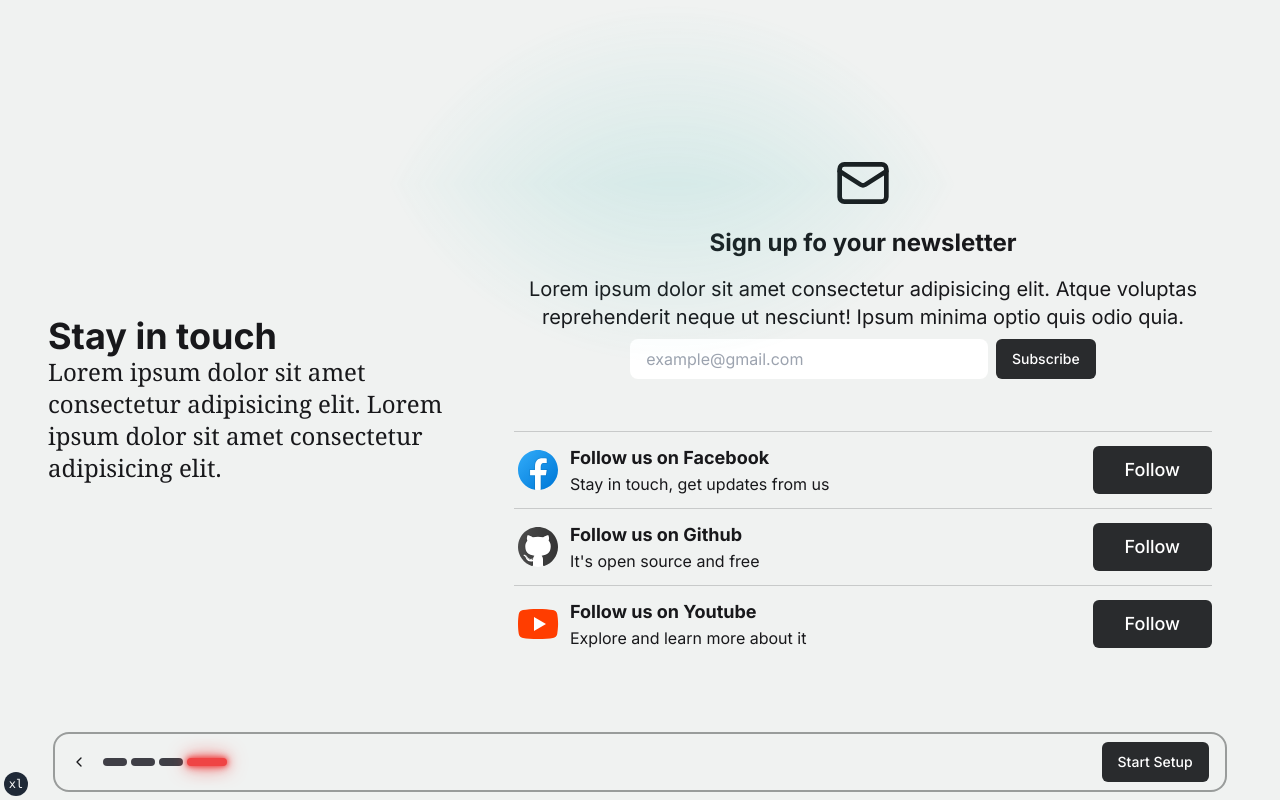
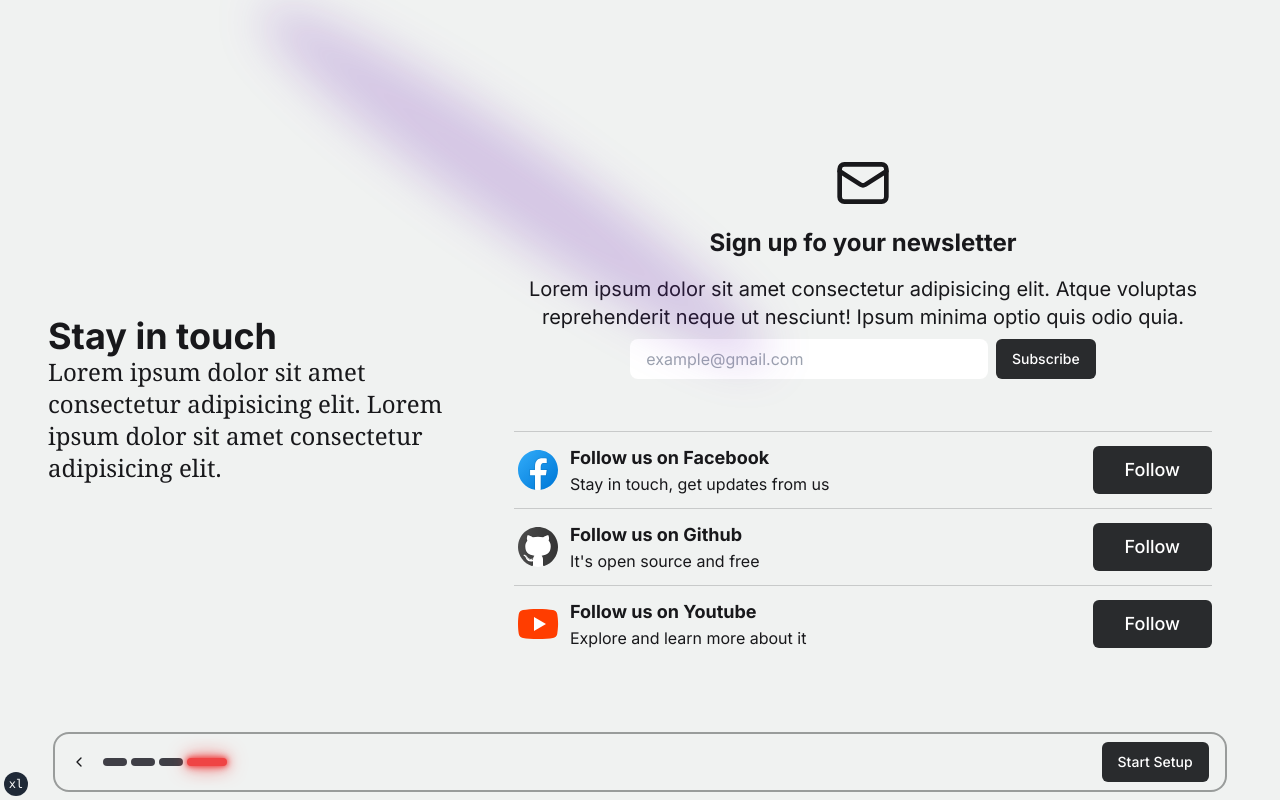
Before and after one commit to brightshift/brightshift-ui, a Next.js app: page /test in a window 1280 px wide. Both pictures are taken after a click on the button 215 px from the left and 762 px from the top of the page. Built offline with nearby package versions, Linux system fonts and the light colour scheme.

Commit message:
fix: onboarding neon gradient

```diff
--- /dev/null
+++ b/components/Neon/RoundMesh.tsx
@@ -0,0 +1,39 @@
+import React from "react"
+
+import { cn } from "@/lib/utils"
+
+interface Props extends React.ComponentProps<"svg"> {}
+
+export function RoundedMesh({ className, fill, ...props }: Props) {
+  return (
+    <svg
+      className={cn(className)}
+      width="800"
+      height="800"
+      viewBox="0 0 800 800"
+      xmlns="http://www.w3.org/2000/svg"
+      {...props}
+    >
+      <circle
+        cx="400"
+        cy="400"
+        r="400"
+        fill={"url(#roundmesh_gradient)"}
+        fillOpacity="0.4"
+      />
+      <defs>
+        <radialGradient
+          id="roundmesh_gradient"
+          cx="0"
+          cy="0"
+          r="1"
+          gradientUnits="userSpaceOnUse"
+          gradientTransform="translate(400 400) rotate(90) scale(400)"
+        >
+          <stop stopColor="#3ABAB4" />
+          <stop offset="1" stopColor="#3ABAB4" stopOpacity="0.01" />
+        </radialGradient>
+      </defs>
+    </svg>
+  )
+}
--- /dev/null
+++ b/components/Neon/halfRoundMesh.tsx
@@ -0,0 +1,50 @@
+import * as React from "react"
+
+import { cn } from "@/lib/utils"
+
+interface Props extends React.ComponentPropsWithoutRef<"svg"> {}
+
+export function HalfRoundMesh({ className, ...props }: Props) {
+  return (
+    <svg
+      className={cn(className)}
+      width={800}
+      height={264}
+      fill="none"
+      xmlns="http://www.w3.org/2000/svg"
+      {...props}
+    >
+      <circle
+        cx={400}
+        cy={400}
+        r={400}
+        fill='url("#footerglow_paint0_radial")'
+        fillOpacity={0.4}
+      />
+      <defs>
+        <radialGradient
+          id="footerglow_paint0_radial"
+          cx={0}
+          cy={0}
+          r={1}
+          gradientUnits="userSpaceOnUse"
+          gradientTransform="rotate(90 0 400) scale(315.089)"
+        >
+          <stop stopColor="#3ABAB4" />
+          <stop offset={1} stopColor="#3ABAB4" stopOpacity={0.01} />
+        </radialGradient>
+        <radialGradient
+          id="footerglow_paint0_radial"
+          cx={0}
+          cy={0}
+          r={1}
+          gradientUnits="userSpaceOnUse"
+          gradientTransform="rotate(90 0 400) scale(315.089)"
+        >
+          <stop stopColor="#3ABAB4" />
+          <stop offset={1} stopColor="#3ABAB4" stopOpacity={0.01} />
+        </radialGradient>
+      </defs>
+    </svg>
+  )
+}
--- /dev/null
+++ b/components/Neon/index.ts
@@ -0,0 +1,2 @@
+export * from "./halfRoundMesh";
+export * from "./RoundMesh";
--- a/components/aceternity/Spotlight.tsx
+++ b/components/aceternity/Spotlight.tsx
@@ -1,6 +1,12 @@
-import React from "react"
+import React from "react";
 
-import { cn } from "@/lib/utils"
+
+
+import { cn } from "@/lib/utils";
+
+
+
+
 
 interface SpotlightProps extends React.ComponentProps<"svg"> {
   className?: string
@@ -56,3 +62,57 @@ export const Spotlight = ({ className, fill, ...props }: SpotlightProps) => {
     </svg>
   )
 }
+
+export const SpotlightSimplified = ({
+  fill,
+  className,
+  ...props
+}: SpotlightProps) => {
+  return (
+    <svg
+      className={cn(
+        "pointer-events-none  z-[1] max-h-[169%]  max-w-[138%] animate-spotlight opacity-0 lg:w-[84%]",
+        className
+      )}
+      xmlns="http://www.w3.org/2000/svg"
+      viewBox="0 0 3787 2842"
+      fill="none"
+      {...props}
+    >
+      <g filter="url(#filter)">
+        <ellipse
+          cx="1924.71"
+          cy="273.501"
+          rx="1924.71"
+          ry="273.501"
+          transform="matrix(-0.822377 -0.568943 -0.568943 0.822377 3631.88 2291.09)"
+          fill={fill || "white"}
+          fillOpacity="0.21"
+        ></ellipse>
+      </g>
+      <defs>
+        <filter
+          id="filter"
+          x="0.860352"
+          y="0.838989"
+          width="3785.16"
+          height="2840.26"
+          filterUnits="userSpaceOnUse"
+          colorInterpolationFilters="sRGB"
+        >
+          <feFlood floodOpacity="0" result="BackgroundImageFix"></feFlood>
+          <feBlend
+            mode="normal"
+            in="SourceGraphic"
+            in2="BackgroundImageFix"
+            result="shape"
+          ></feBlend>
+          <feGaussianBlur
+            stdDeviation="151"
+            result="effect1_foregroundBlur_1065_8"
+          ></feGaussianBlur>
+        </filter>
+      </defs>
+    </svg>
+  )
+}
--- a/components/onBoarding/index.tsx
+++ b/components/onBoarding/index.tsx
@@ -1,7 +1,9 @@
-"use client"
+"use client";
 
-import React, { useState } from "react"
+import React, { useState } from "react";
 import { AnimatePresence } from "framer-motion"
+
+import { RoundedMesh } from "@/components/Neon"
 
 import { BoardingFloatingBar } from "./BoardingFloatingBar"
 import {
@@ -26,6 +28,7 @@ export const OnBoarding = ({ ...props }: Props) => {
     <div
       {...props}
       className=" container  min-h-screen text-zinc-900   dark:text-white"
+      style={{ scrollbarGutter: "stable" }}
     >
       {Arrangement.map((Item, index) => (
         <AnimatePresence key={index}>
--- a/components/onBoarding/steps/Onboarding_Step4.tsx
+++ b/components/onBoarding/steps/Onboarding_Step4.tsx
@@ -1,14 +1,16 @@
-import React from "react"
-import Image from "next/image"
-import facebookLogo from "@/assets/facebook-logo.svg"
-import githubLogo from "@/assets/github-logo.svg"
-import bgEffect from "@/assets/svg-gradient/bottom-small.svg"
-import youtubeLogo from "@/assets/youtube-logo.svg"
-import { motion } from "framer-motion"
-import { Mail } from "lucide-react"
+import React from "react";
+import Image from "next/image";
+import facebookLogo from "@/assets/facebook-logo.svg";
+import githubLogo from "@/assets/github-logo.svg";
+import bgEffect from "@/assets/svg-gradient/bottom-small.svg";
+import youtubeLogo from "@/assets/youtube-logo.svg";
+import { motion } from "framer-motion";
+import { Mail } from "lucide-react";
+
+
 
 import { Button, buttonVariants } from "@/components/ui/button"
-import { Spotlight } from "@/components/aceternity"
+import { Spotlight, SpotlightSimplified } from "@/components/aceternity"
 
 const items = [
   {
@@ -53,16 +55,13 @@ export const Onboarding_Step4 = ({ ...props }: Props) => {
           dolor sit amet consectetur adipisicing elit.
         </p>
       </div>
-      <div className=" flex  size-full flex-col justify-between   gap-y-2   rounded-lg pr-5 md:w-2/3 lg:ml-10 lg:w-full">
+
+      <div className=" relative   left-0 top-0 flex size-full flex-col justify-between   gap-y-2   rounded-lg pr-5 md:w-2/3 lg:ml-10 lg:w-full">
         <div>
-          {/* <Spotlight
-            className="-top-40 left-0 md:-top-20 md:left-60"
+          <SpotlightSimplified
             fill="rgba(109, 35, 182)"
-          /> */}
-          <div className="pointer-events-none absolute inset-0    flex flex-col opacity-60 dark:opacity-35 md:-top-20 md:left-60">
-            <Image src={bgEffect} alt="bgEffect" />
-            <Image src={bgEffect} alt="bgEffect" className="rotate-180" />
-          </div>
+            className="absolute left-0 top-0"
+          />
 
           <div className="flex flex-col items-start justify-center py-2  md:items-center md:py-4 md:text-center">
             <Mail className="size-14 2xl:size-20" />
--- a/components/onBoarding/steps/Welcome_Step.tsx
+++ b/components/onBoarding/steps/Welcome_Step.tsx
@@ -1,5 +1,7 @@
 import React from "react"
 import { motion } from "framer-motion"
+
+import { RoundedMesh } from "@/components/Neon"
 
 interface Props extends React.ComponentProps<"div"> {}
 
@@ -19,6 +21,10 @@ export const Welcome_Step = ({ ...props }: Props) => {
       <p className=" max-w-2xl  md:text-xl  xl:text-2xl 2xl:max-w-4xl 2xl:text-4xl">
         {`Let's`} Find your dream job and start your journey.
       </p>
+      <RoundedMesh
+        fill="rgba(109, 35, 182)"
+        className="absolute left-0 top-0  z-10 size-full  opacity-20"
+      />
     </motion.div>
   )
 }
```
Also changed, not shown: 1 other file (tests, documents, lock files or other folders).
